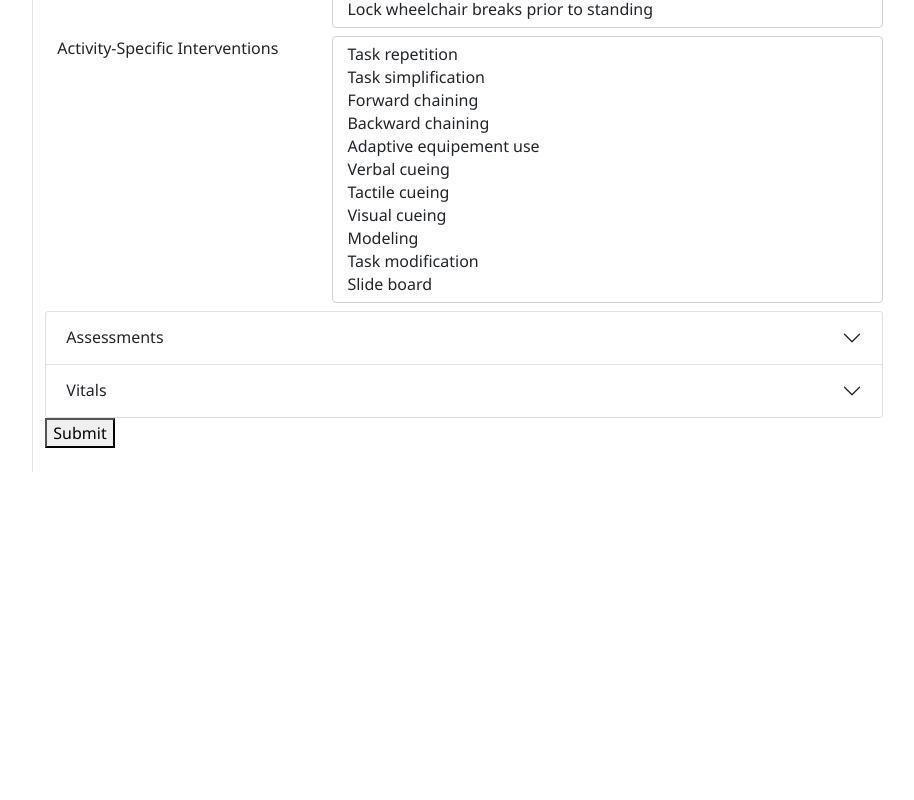
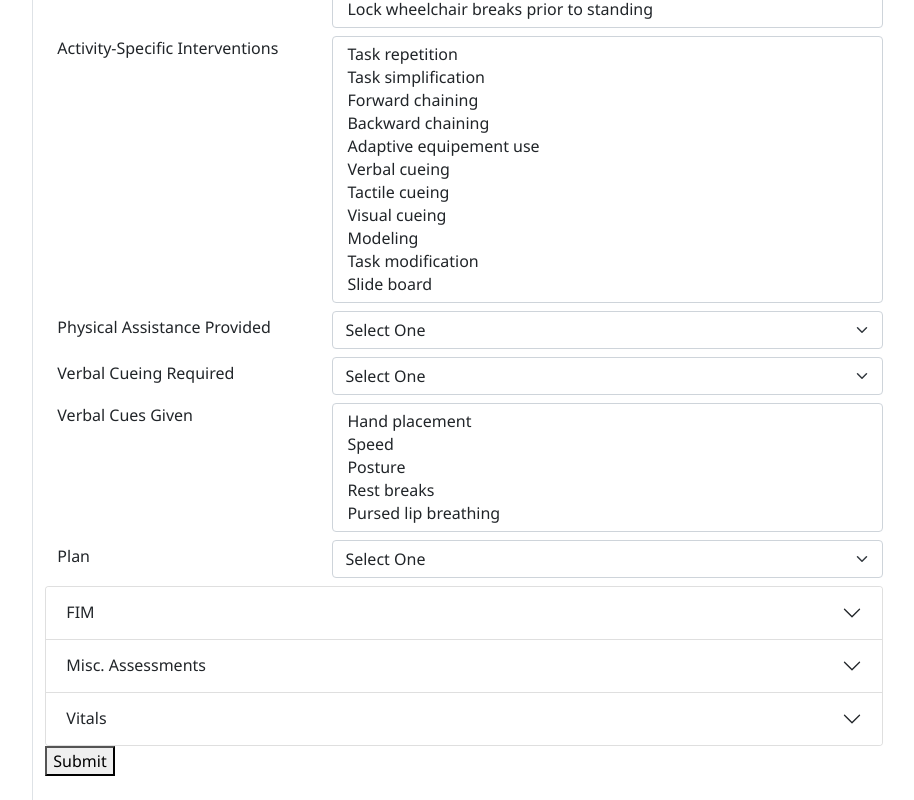
Before and after one commit to adorgan/soap-note, a React (Create React App) app in the folder client/: page /toilet-transfer in a window 1280 px wide. Shown: the part 463-1263 px from the top of the page, without its empty margins (170-1084 px from the left). Before the commit the page ends 935 px from the top, so only its background shows below. Built offline with nearby package versions, Linux system fonts and the light colour scheme.

Commit message:
adjusted toilet transfers

```diff
--- a/client/src/components/Mobility/ToiletTransfer.js
+++ b/client/src/components/Mobility/ToiletTransfer.js
@@ -5,6 +5,7 @@ import Vitals from "../Vitals";
 import NarrativeBlurb from "../NarrativeBlurb";
 import MultiSelectInput from "../MultiSelectInput";
 import SelectInput from "../SelectInput";
+import FimBloc from "../FimBloc";
 import changeNavBold from "../../utils/changeNavBold";
 import postData from "../../utils/postRequest";
 import constants from "../../utils/constants";
@@ -14,9 +15,18 @@ const defaultFormState = {
   education: [],
   instruction: [],
   intervention: [],
-    fim: "",
+  physical_assistance: "",
+  verbal_cueing: "",
+  verbal_cues_given: [],
+  plan: "",
+  eating: "",
+  grooming: "",
+  upper_body_dressing: "",
+  lower_body_dressing: "",
+  toileting: "",
+  toilet_transfers: "",
+  tub_transfers: "",
   care: "",
-    verbal_cueing: "",
   gross_motor_coordination: "",
   fine_motor_coordination: "",
   dynamic_sitting_balance: "",
@@ -74,9 +84,7 @@ export default function ToiletTransfer() {
     changeNavBold("nav-toilet-transfer");
 
     // make sure collapsed content is shown if browser refreshed
-        const collapsed = document.getElementById(
-            "component-collapse-mobility"
-        );
+    const collapsed = document.getElementById("component-collapse-mobility");
     collapsed.classList.add("show");
   }, []);
 
@@ -112,22 +120,58 @@ export default function ToiletTransfer() {
           handleChange={handleMultiSelectChange}
           options={constants.toiletTransfer.intervention}
         />
+        {/* Physical assistance needed for activity */}
+        <SelectInput
+          label="Physical Assistance Provided"
+          id="physical_assistance"
+          name="physical_assistance"
+          handleChange={handleSingleSelectChange}
+          options={constants.assessments.fim}
+          isRequired={true}
+        />
+        {/* Verbal cueing required */}
+        <SelectInput
+          label="Verbal Cueing Required"
+          name="verbal_cueing"
+          id="verbal_cueing"
+          handleChange={handleSingleSelectChange}
+          options={constants.assessments.verbalCues}
+          isRequired={true}
+        />
+        {/* Specific verbal cues */}
+        <MultiSelectInput
+          label="Verbal Cues Given"
+          name="verbal_cues_given"
+          id="verbal_cues_given"
+          handleChange={handleMultiSelectChange}
+          options={constants.armBike.verbalCues}
+        />
+        {/* Plan for future sessions */}
+        <SelectInput
+          label="Plan"
+          name="plan"
+          id="plan"
+          handleChange={handleSingleSelectChange}
+          options={constants.plan}
+          isRequired={true}
+        />
         <Accordian
           categories={[
             {
-                            component: (
-                                <Assessments
-                                    handleChange={handleSingleSelectChange}
-                                />
-                            ),
-                            label: "Assessments",
+              // FIM scoring for all ADLs
+              component: <FimBloc handleChange={handleSingleSelectChange} />,
+              label: "FIM",
             },
             {
+              // Other assessments to add
               component: (
-                                <Vitals
-                                    handleChange={handleSingleSelectChange}
-                                />
+                <Assessments handleChange={handleSingleSelectChange} />
               ),
+              label: "Misc. Assessments",
+            },
+            {
+              // patient vital signs
+              component: <Vitals handleChange={handleSingleSelectChange} />,
               label: "Vitals",
             },
           ]}
```
Also changed, not shown: 1 other file (tests, documents, lock files or other folders). Lines whose indentation alone changed are shown as unchanged.
